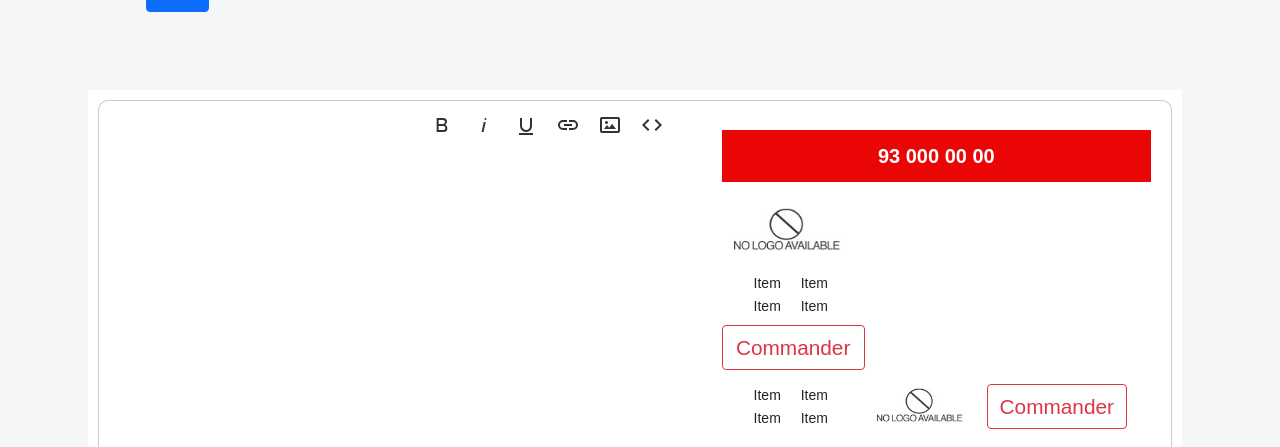
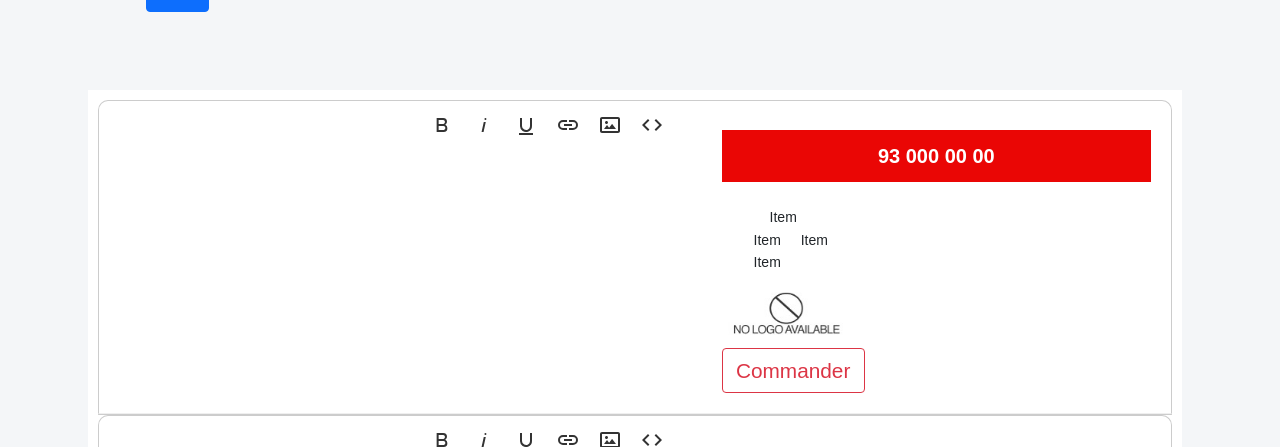
Before and after one commit to witocorp/alpesan-creator, a Yii app: template backend/views/landing/create.php in a window 1280 px wide. Shown: the part 5259-5706 px from the top of the page. Run offline with PHP 8.4 and a stand-in for Yii, Linux system fonts and the light colour scheme; the template is opened without the code that fills it, so the values that code supplies are empty; form fields are guessed from the names that the template uses; some libraries are stand-ins or nearby versions.

Commit message:
cambio header

```diff
--- a/backend/views/landing/_form.php
+++ b/backend/views/landing/_form.php
@@ -189,10 +189,7 @@ $this->registerJsFile("@web/editor/js/script.js", ['depends' => 'yii\web\JqueryA
         <div class="col-md-12 text-center banner_head">
           <p>93 000 00 00</p>
         </div>
-        <div class="col-md-4">
-          <a class="navbar-brand d-none d-sm-block" href="#"><img src="img/no-logo.jpg"></a>
-        </div>
-        <div class="col-md-4">
+         <div class="col-md-4">
           <nav class="navbar navbar-expand-lg navbar-light">
             <div class="container-fluid">
               <a class="navbar-toggler" type="button" data-bs-toggle="collapse" data-bs-target="#navbarTogglerDemo02" aria-controls="navbarTogglerDemo02" aria-expanded="false" aria-label="Toggle navigation">
@@ -210,27 +207,11 @@ $this->registerJsFile("@web/editor/js/script.js", ['depends' => 'yii\web\JqueryA
           </nav>
         </div>
         <div class="col-md-4">
+          <a class="navbar-brand d-none d-sm-block" href="#"><img src="img/no-logo.jpg"></a>
+        </div>
+        <div class="col-md-4">
           <a class="btn btn-outline-danger d-none d-sm-block" href="#">Commander</a>
         </div>
-        <nav class="navbar navbar-expand-lg navbar-light">
-          <div class="container-fluid">
-            <a class="navbar-brand d-sm-none mb-5" href="#"><img src="img/no-logo.jpg"></a>
-            <a class="btn btn-outline-danger d-sm-none" href="#">Commander</a>
-            <a class="navbar-toggler" type="button" data-bs-toggle="collapse" data-bs-target="#navbarTogglerDemo02" aria-controls="navbarTogglerDemo02" aria-expanded="false" aria-label="Toggle navigation">
-              <div class="navbar-toggler-icon"></div>
-            </a>
-            <div class="collapse navbar-collapse" id="navbarTogglerDemo02">
-              <ul class="navbar-nav mb-2 mb-lg-0">
-                <a href="#">Item</a>
-                <a href="#">Item</a>
-                <a href="#">Item</a>
-                <a href="#">Item</a>
-              </ul>
-              <a class="navbar-brand d-none d-sm-block" href="#"><img src="img/no-logo.jpg"></a>
-              <a class="btn btn-outline-danger d-none d-sm-block" href="#">Commander</a>
-            </div>
-          </div>
-        </nav>
       </div>
       <main>
         <div id="myCarousel" class="carousel slide" data-bs-ride="carousel">
```
